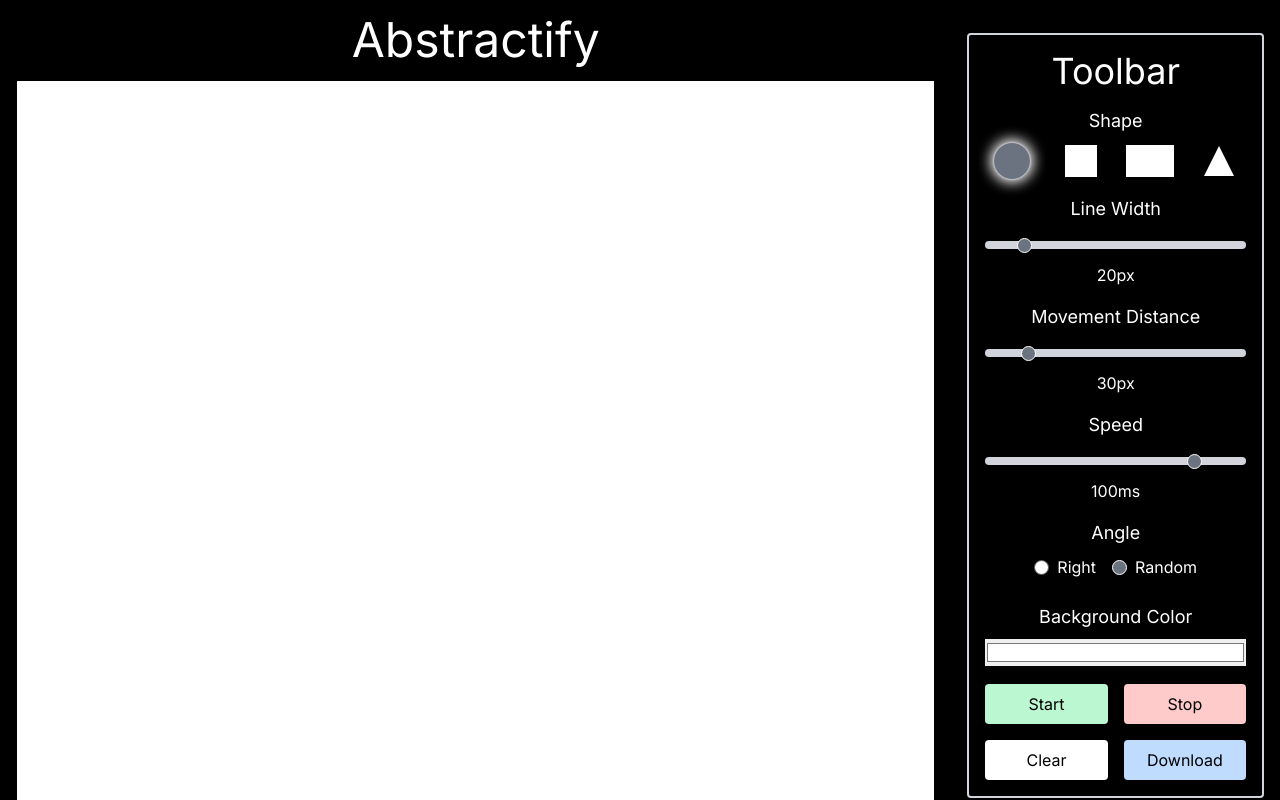
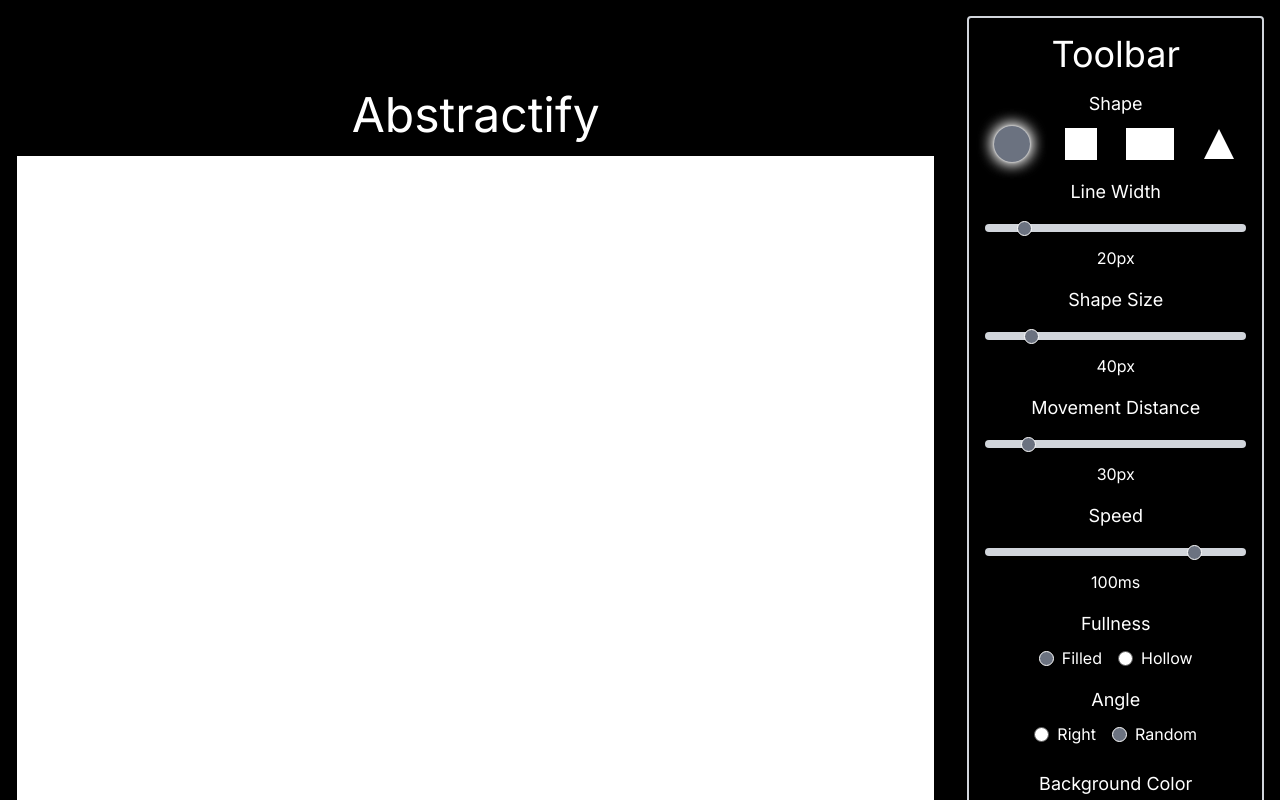
Before and after one commit to Joseph-McGarry/personalpage, a Next.js app in the folder personalpage/: page /projects/randomwalk in a window 1280 px wide. Shown: the top 800 px of the page. Built offline with nearby package versions, Linux system fonts and the light colour scheme.

Commit message:
added a full and hollow selector. added a shapesize slide bar. enhanced overall functionality.

```diff
--- a/personalpage/app/projects/randomwalk/page.tsx
+++ b/personalpage/app/projects/randomwalk/page.tsx
@@ -1,13 +1,15 @@
 'use client';
 import { useState, useRef } from 'react';
 import RandomWalk from './randomwalk';
-import './random.css'; // Adjust path as necessary
+import './random.css';
 
 const RandomWalkPage: React.FC = () => {
   const [shape, setShape] = useState<string>('circle'); // Default shape is 'circle'
   const [lineWidth, setLineWidth] = useState(20);
+  const [shapeSize, setShapeSize] = useState(40); // Default shape size
   const [distance, setDistance] = useState(30);
   const [angleMode, setAngleMode] = useState('random');
+  const [fullness, setFullness] = useState<string>('filled'); // Default fullness is 'filled'
   const [speed, setSpeed] = useState(100);
   const [bgColor, setBgColor] = useState('#ffffff'); // Background color
   const [isRunning, setIsRunning] = useState(false); // Controls the random walk
@@ -23,6 +25,7 @@ const RandomWalkPage: React.FC = () => {
   const handleStart = () => setIsRunning(true);
   const handleStop = () => setIsRunning(false);
 
+  // Update the handleClear function in RandomWalkPage.tsx to remove the background fill when clearing
   const handleClear = () => {
     if (canvasRef.current) {
       const canvas = canvasRef.current;
@@ -81,16 +84,18 @@ const RandomWalkPage: React.FC = () => {
           <RandomWalk
             shape={shape}
             lineWidth={lineWidth}
+            shapeSize={shapeSize}
             distance={distance}
             angleMode={angleMode}
             speed={speed}
             isRunning={isRunning}
             canvasRef={canvasRef} // Pass the canvas ref to RandomWalk
             reset={reset} // Pass the reset prop
+            fullness={fullness} // Pass the fullness prop
+            bgColor={bgColor}   // Pass the bgColor prop
           />
         </div>
       </div>
-
 
       {/* Toolbar */}
       <div className="p-4 border-2 rounded border-gray-300 flex flex-col space-y-4 w-full md:w-80">
@@ -100,7 +105,6 @@ const RandomWalkPage: React.FC = () => {
         <div>
           <h3 className="text-lg mb-2 text-center">Shape</h3>
           <div className="grid grid-cols-2 md:grid-cols-2 lg:grid-cols-4 place-items-center gap-4">
-
             {/* Circle */}
             <div
               onClick={() => setShape('circle')}
@@ -108,9 +112,10 @@ const RandomWalkPage: React.FC = () => {
                 shape === 'circle' ? selectedColor : unselectedColor
               }`}
               style={{
-                // border: shape === 'circle' ? '1px solid transparent' : '1px solid transparent',
                 border: 'none',
-                filter: shape === 'circle' ? 'drop-shadow(0 0 8px rgb(255, 255, 255)) drop-shadow(0 0 1px rgb(255, 255, 255))'
+                filter:
+                  shape === 'circle'
+                    ? 'drop-shadow(0 0 8px rgb(255, 255, 255)) drop-shadow(0 0 1px rgb(255, 255, 255))'
                     : 'none',
               }}
             ></div>
@@ -123,11 +128,12 @@ const RandomWalkPage: React.FC = () => {
               }`}
               style={{
                 border: "none",
-                  filter: shape === 'square' ? 'drop-shadow(0 0 8px rgb(255, 255, 255)) drop-shadow(0 0 1px rgb(255, 255, 255))'
+                filter:
+                  shape === 'square'
+                    ? 'drop-shadow(0 0 8px rgb(255, 255, 255)) drop-shadow(0 0 1px rgb(255, 255, 255))'
                     : 'none',
               }}
             ></div>
-
 
             {/* Rectangle */}
             <div
@@ -137,7 +143,9 @@ const RandomWalkPage: React.FC = () => {
               }`}
               style={{
                 border: "none",
-                filter: shape === 'rectangle' ? 'drop-shadow(0 0 8px rgb(255, 255, 255)) drop-shadow(0 0 1px rgb(255, 255, 255))'
+                filter:
+                  shape === 'rectangle'
+                    ? 'drop-shadow(0 0 8px rgb(255, 255, 255)) drop-shadow(0 0 1px rgb(255, 255, 255))'
                     : 'none',
               }}
             ></div>
@@ -153,7 +161,8 @@ const RandomWalkPage: React.FC = () => {
                 borderRight: '15px solid transparent',
                 borderBottom:
                   shape === 'triangle' ? '30px solid #6b7280' : '30px solid white',
-                filter: shape === 'triangle'
+                filter:
+                  shape === 'triangle'
                     ? 'drop-shadow(0 0 8px rgb(255, 255, 255)) drop-shadow(0 0 1px rgb(255, 255, 255))'
                     : 'none',
               }}
@@ -173,6 +182,20 @@ const RandomWalkPage: React.FC = () => {
             className="custom-slider line-width"
           />
           <span className="text-center block mt-2">{lineWidth}px</span>
+        </div>
+
+        {/* Shape Size Selector */}
+        <div className="mb-4">
+          <h3 className="text-lg mb-2 text-center">Shape Size</h3>
+          <input
+            type="range"
+            min="10"
+            max="200"
+            value={shapeSize}
+            onChange={(e) => setShapeSize(Number(e.target.value))}
+            className="custom-slider shape-size"
+          />
+          <span className="text-center block mt-2">{shapeSize}px</span>
         </div>
 
         {/* Movement Distance Selector */}
@@ -205,6 +228,34 @@ const RandomWalkPage: React.FC = () => {
           <span className="text-center block mt-2">{speed.toFixed(0)}ms</span>
         </div>
 
+        {/* Fullness Selector */}
+        <div>
+          <h3 className="text-lg mb-2 text-center">Fullness</h3>
+          <div className="flex flex-row items-center justify-center md:space-x-4 space-x-2">
+            <label className="flex items-center">
+              <input
+                id="random-selector"
+                type="radio"
+                value="filled"
+                checked={fullness === 'filled'}
+                onChange={() => setFullness('filled')}
+                className="mr-2"
+              />
+              Filled
+            </label>
+            <label className="flex items-center">
+              <input
+                id="random-selector"
+                type="radio"
+                value="outlined"
+                checked={fullness === 'outlined'}
+                onChange={() => setFullness('outlined')}
+                className="mr-2"
+              />
+              Hollow
+            </label>
+          </div>
+        </div>
 
         {/* Angle Mode Selector */}
         <div>
@@ -212,7 +263,7 @@ const RandomWalkPage: React.FC = () => {
           <div className="flex flex-row items-center justify-center md:space-x-4 space-x-2">
             <label className="flex items-center">
               <input
-                id="angle-selector"
+                id="random-selector"
                 type="radio"
                 value="right-angles"
                 checked={angleMode === 'right-angles'}
@@ -223,7 +274,7 @@ const RandomWalkPage: React.FC = () => {
             </label>
             <label className="flex items-center">
               <input
-                id="angle-selector"
+                id="random-selector"
                 type="radio"
                 value="random"
                 checked={angleMode === 'random'}
@@ -246,12 +297,11 @@ const RandomWalkPage: React.FC = () => {
           />
         </div>
 
-        {/* Start, Stop, Download Buttons */}
-        {/* <div className="flex flex-wrap gap-2 justify-center"> */}
-        <div className="grid grid-cols-2 md:grid-cols-1 lg:grid-cols-2 place-items-center  gap-4">
+        {/* Start, Stop, Clear, Download Buttons */}
+        <div className="grid grid-cols-2 md:grid-cols-1 lg:grid-cols-2 place-items-center gap-4">
           <button
             onClick={handleStart}
-            className="w-full md:flex-1  px-4 py-2 bg-green-200 text-black rounded hover:bg-green-300"
+            className="w-full md:flex-1 px-4 py-2 bg-green-200 text-black rounded hover:bg-green-300"
             style={{ minWidth: '45%' }}
           >
             Start
@@ -275,7 +325,7 @@ const RandomWalkPage: React.FC = () => {
 
           <button
             onClick={handleDownload}
-            className="w-full md:flex-1 px-4 py-2 bg-blue-200 text-black rounded  hover:bg-blue-300"
+            className="w-full md:flex-1 px-4 py-2 bg-blue-200 text-black rounded hover:bg-blue-300"
             style={{ minWidth: '45%' }}
           >
             Download
--- a/personalpage/app/projects/randomwalk/random.css
+++ b/personalpage/app/projects/randomwalk/random.css
@@ -1,4 +1,4 @@
-  #angle-selector {
+  #random-selector {
       appearance: none;
       width: 15px;
       height: 15px;
@@ -6,7 +6,7 @@
       border-radius: 50%; /* Round shape for radio button */
       background-color: white;
   }
-  #angle-selector:checked {
+  #random-selector:checked {
     /* background-color: #007bff;  */
     background-color: #6b7280;
     border-color: white; /* Blue border when checked */
--- a/personalpage/app/projects/randomwalk/randomwalk.tsx
+++ b/personalpage/app/projects/randomwalk/randomwalk.tsx
@@ -4,23 +4,29 @@ import { useEffect, useRef } from 'react';
 interface RandomWalkProps {
   shape: string;
   lineWidth: number;
+  shapeSize: number;
   distance: number;
   angleMode: string;
   speed: number;
   isRunning: boolean;
   canvasRef: React.RefObject<HTMLCanvasElement>;
-  reset: boolean; // New prop to trigger reset
+  reset: boolean;
+  fullness: string;
+  bgColor: string;
 }
 
 const RandomWalk: React.FC<RandomWalkProps> = ({
   shape,
   lineWidth,
+  shapeSize,
   distance,
   angleMode,
   speed,
   isRunning,
   canvasRef,
   reset,
+  fullness,
+  bgColor,
 }) => {
   const randomColor = (): string => {
     const r = Math.floor(Math.random() * 256);
@@ -31,23 +37,22 @@ const RandomWalk: React.FC<RandomWalkProps> = ({
 
   const positionRef = useRef<{ x: number; y: number } | null>(null);
   const intervalIdRef = useRef<number | null>(null);
+  const fullnessRef = useRef<string>(fullness);
 
-  // Initialize the canvas on mount
+  useEffect(() => {
+    fullnessRef.current = fullness;
+  }, [fullness]);
+
   useEffect(() => {
     const canvas = canvasRef.current;
     if (!canvas) return;
 
+    const ctx = canvas.getContext('2d');
+    if (!ctx) return;
+
     // Set the initial position to the center
     positionRef.current = { x: canvas.width / 2, y: canvas.height / 2 };
   }, [canvasRef]);
-
-  // Reset position when 'reset' prop changes
-  useEffect(() => {
-    if (!reset) return;
-    const canvas = canvasRef.current;
-    if (!canvas) return;
-    positionRef.current = { x: canvas.width / 2, y: canvas.height / 2 };
-  }, [reset, canvasRef]);
 
   // Random walk animation
   useEffect(() => {
@@ -62,17 +67,14 @@ const RandomWalk: React.FC<RandomWalkProps> = ({
         clearInterval(intervalIdRef.current);
         intervalIdRef.current = null;
       }
+      // Reset position to center when stopped
+      positionRef.current = { x: canvas.width / 2, y: canvas.height / 2 };
       return;
     }
 
     if (!positionRef.current) {
       positionRef.current = { x: canvas.width / 2, y: canvas.height / 2 };
     }
-
-    ctx.lineWidth = lineWidth;
-
-    // Draw the first shape at the starting position
-    drawShape(positionRef.current.x, positionRef.current.y);
 
     const randomWalk = () => {
       if (!positionRef.current) return;
@@ -101,7 +103,7 @@ const RandomWalk: React.FC<RandomWalkProps> = ({
         intervalIdRef.current = null;
       }
     };
-  }, [shape, lineWidth, distance, angleMode, speed, isRunning, canvasRef]);
+  }, [shape, lineWidth, shapeSize, distance, angleMode, speed, isRunning, canvasRef]);
 
   const drawShape = (x: number, y: number) => {
     const canvas = canvasRef.current;
@@ -110,29 +112,44 @@ const RandomWalk: React.FC<RandomWalkProps> = ({
     if (!ctx) return;
 
     ctx.beginPath();
-    ctx.strokeStyle = randomColor();
-    ctx.fillStyle = randomColor();
 
-    if (shape === 'circle') {
-      ctx.arc(x, y, lineWidth / 2, 0, 2 * Math.PI);
+    if (fullnessRef.current === 'filled') {
+      // "Filled" Mode: Fill the shape with a random color, no outline
+      ctx.fillStyle = randomColor();
+    } else {
+      // "Outlined" Mode: Only draw the outline with a random color
+      ctx.strokeStyle = randomColor();
+      ctx.lineWidth = lineWidth;
+    }
+
+    // Define the shape path based on the selected shape
+    switch (shape) {
+      case 'circle':
+        ctx.arc(x, y, shapeSize / 2, 0, 2 * Math.PI); // Circle
+        break;
+      case 'square':
+        ctx.rect(x - shapeSize / 2, y - shapeSize / 2, shapeSize, shapeSize); // Square
+        break;
+      case 'rectangle':
+        ctx.rect(x - shapeSize / 2, y - shapeSize / 4, shapeSize, shapeSize / 2); // Rectangle
+        break;
+      case 'triangle':
+        ctx.moveTo(x, y - shapeSize / 2); // Triangle vertices
+        ctx.lineTo(x - shapeSize / 2, y + shapeSize / 2);
+        ctx.lineTo(x + shapeSize / 2, y + shapeSize / 2);
+        ctx.closePath();
+        break;
+      default:
+        break;
+    }
+
+    if (fullnessRef.current === 'filled') {
+      // Fill the shape with the random color
       ctx.fill();
-    } else if (shape === 'square') {
-      ctx.fillRect(x - lineWidth / 2, y - lineWidth / 2, lineWidth, lineWidth);
-    } else if (shape === 'rectangle') {
-      ctx.fillRect(
-        x - lineWidth / 2,
-        y - lineWidth / 4,
-        lineWidth,
-        lineWidth / 2
-      );
-    } else if (shape === 'triangle') {
-      ctx.moveTo(x, y - lineWidth / 2);
-      ctx.lineTo(x - lineWidth / 2, y + lineWidth / 2);
-      ctx.lineTo(x + lineWidth / 2, y + lineWidth / 2);
-      ctx.closePath();
-      ctx.fill();
+    } else {
+      // Stroke the shape's outline
+      ctx.stroke();
     }
-    ctx.closePath();
   };
 
   return (
```
Lines whose indentation alone changed are shown as unchanged.
